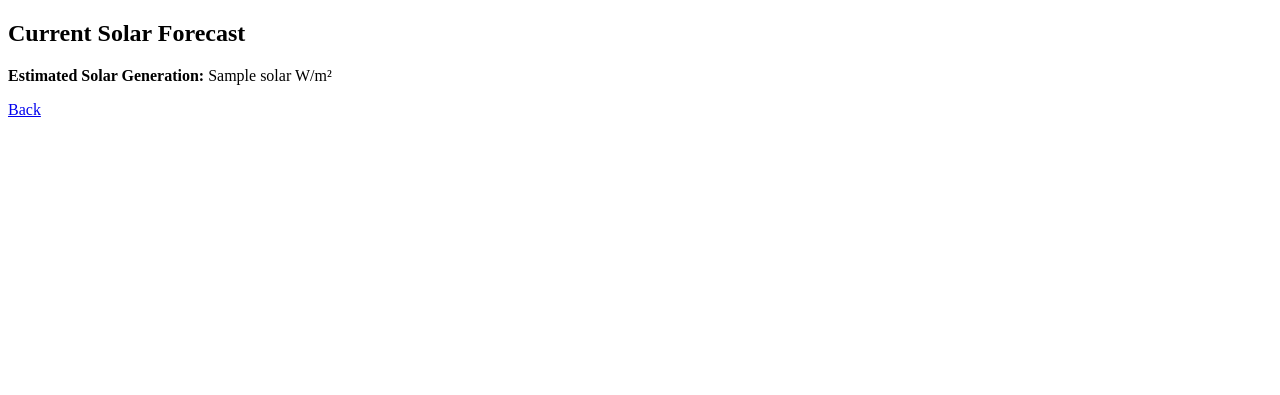
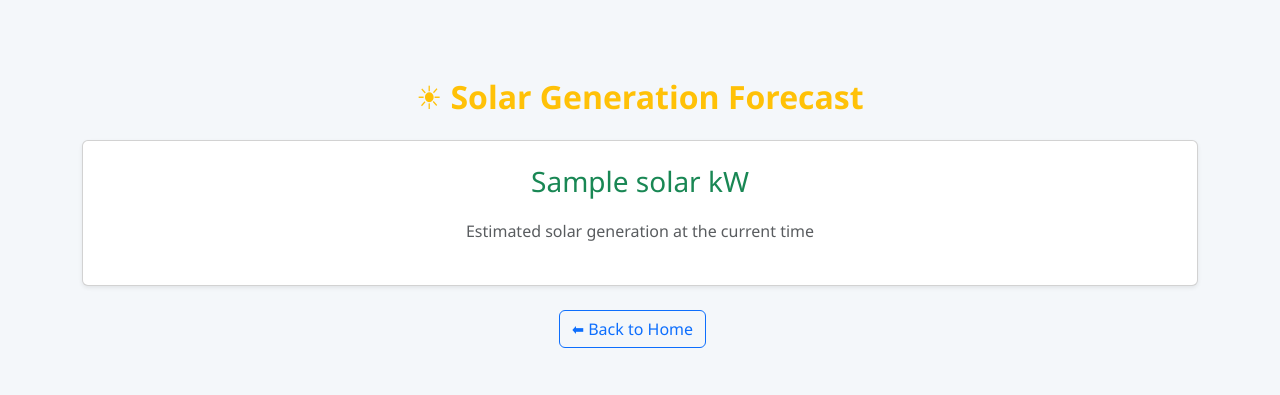
Before and after one commit to saniya3012168/enersense, a Flask app: template templates/solar_now.html in a window 1280 px wide. Shown: the top 395 px of the page. Run offline with Flask 3, Linux system fonts and the light colour scheme; the template is opened without the code that fills it: most values are stand-ins (such as "Sample title", 1, 10 or a date in 2020).

Commit message:
Update solar_now.html

```diff
--- a/templates/solar_now.html
+++ b/templates/solar_now.html
@@ -1,9 +1,21 @@
 <!DOCTYPE html>
-<html>
-<head><title>Live Solar Forecast</title></head>
+<html lang="en">
+<head>
+    <meta charset="UTF-8">
+    <title>Solar Power Now - EnerSense</title>
+    <link href="https://cdn.jsdelivr.net/npm/bootstrap@5.3.3/dist/css/bootstrap.min.css" rel="stylesheet">
+    <link rel="stylesheet" href="{{ url_for('static', filename='style.css') }}">
+</head>
 <body>
-    <h2>Current Solar Forecast</h2>
-    <p><strong>Estimated Solar Generation:</strong> {{ solar }} W/m²</p>
-    <a href="/">Back</a>
+
+<div class="container py-5 text-center">
+    <h2 class="text-warning fw-bold">☀ Solar Generation Forecast</h2>
+    <div class="card p-4 mt-4 shadow-sm">
+        <h3 class="text-success">{{ solar }} kW</h3>
+        <p class="text-muted">Estimated solar generation at the current time</p>
+    </div>
+    <a href="/" class="btn btn-outline-primary mt-4">⬅ Back to Home</a>
+</div>
+
 </body>
 </html>
```
